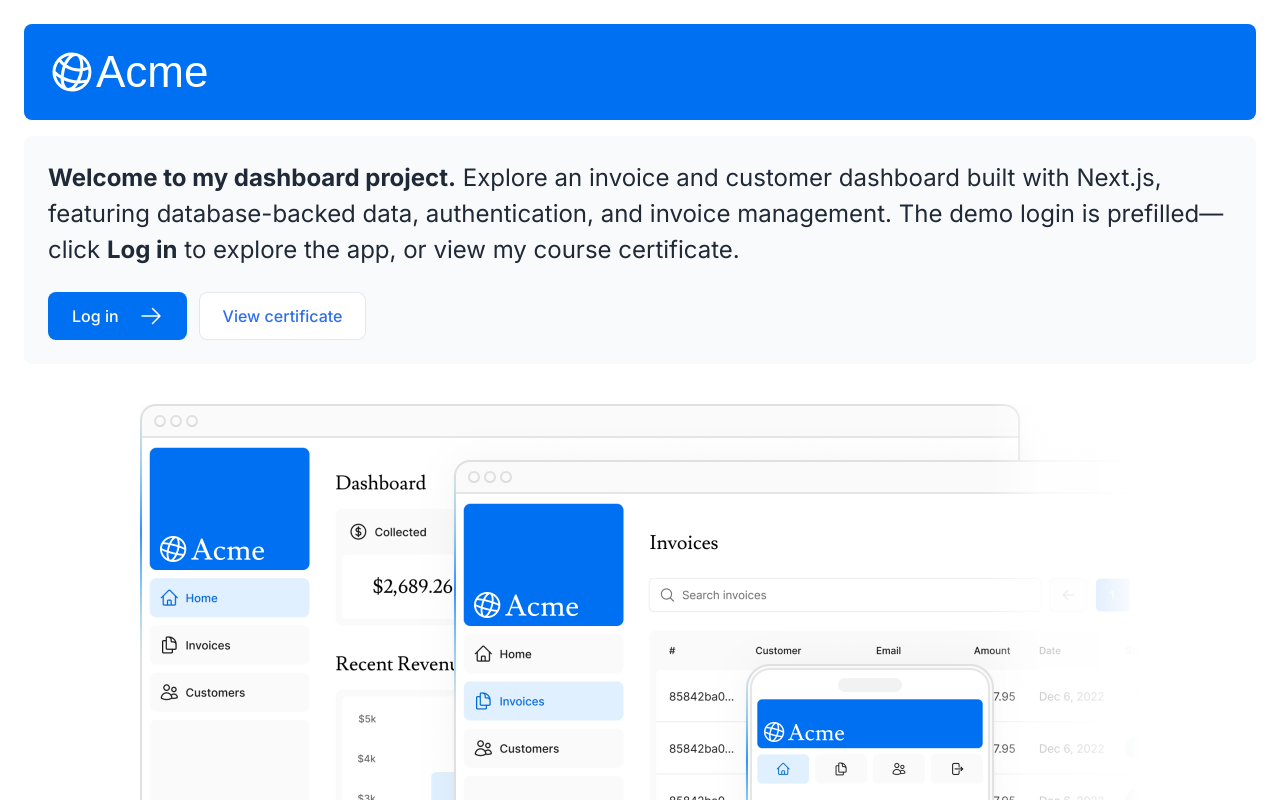
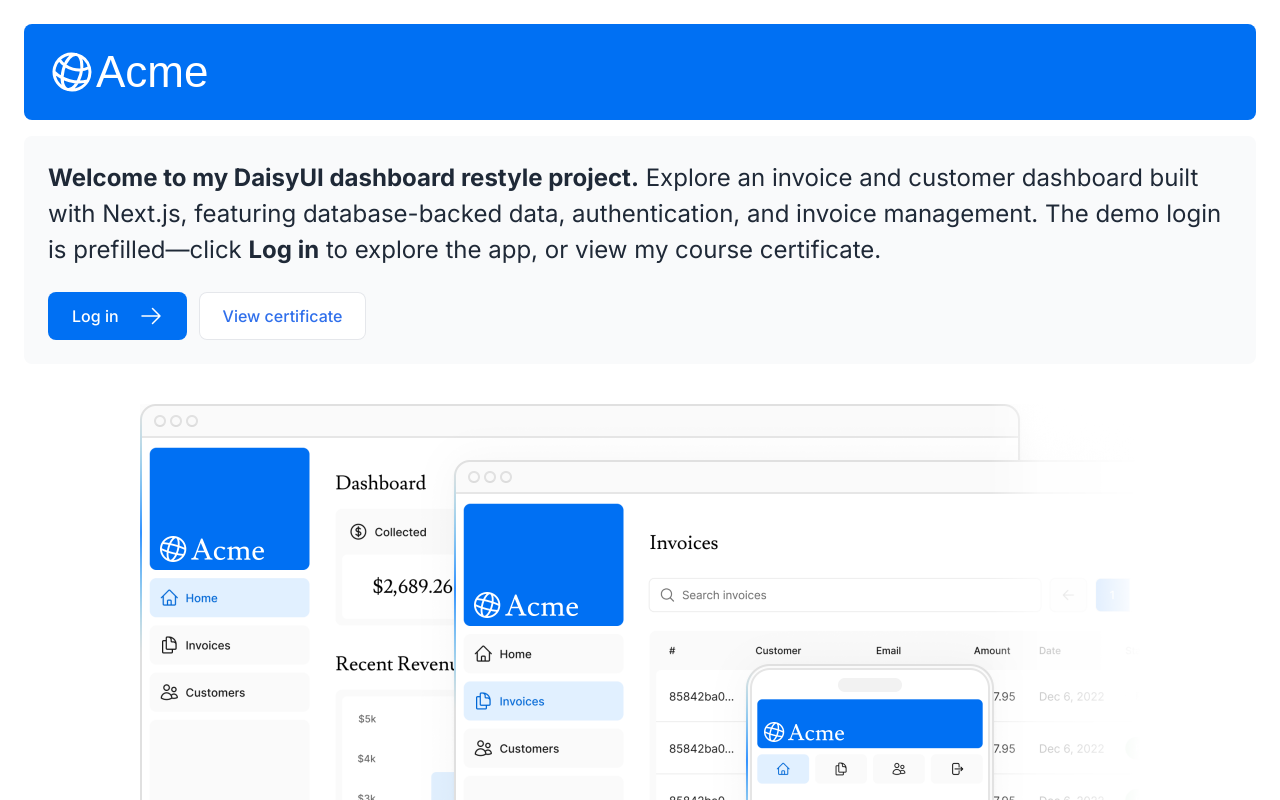
Before and after one commit to JackDavidPiney/next-js-app-router-tut, a Next.js app: page / in a window 1280 px wide. Shown: the top 800 px of the page. Built offline with nearby package versions, Linux system fonts and the light colour scheme; a web font is replaced by a local one.

Commit message:
HOmepage update test for new branch

```diff
--- a/app/page.tsx
+++ b/app/page.tsx
@@ -15,7 +15,7 @@ export default function Page() {
           <p
             className={`${inter.className} antialiased text-xl text-gray-800 md:text-2xl md:leading-normal`}
           >
-            <strong>Welcome to my dashboard project.</strong> Explore an
+            <strong>Welcome to my DaisyUI dashboard restyle project.</strong> Explore an
             invoice and customer dashboard built with Next.js, featuring
             database-backed data, authentication, and invoice management. The
             demo login is prefilled—click <strong>Log in</strong> to explore
```
